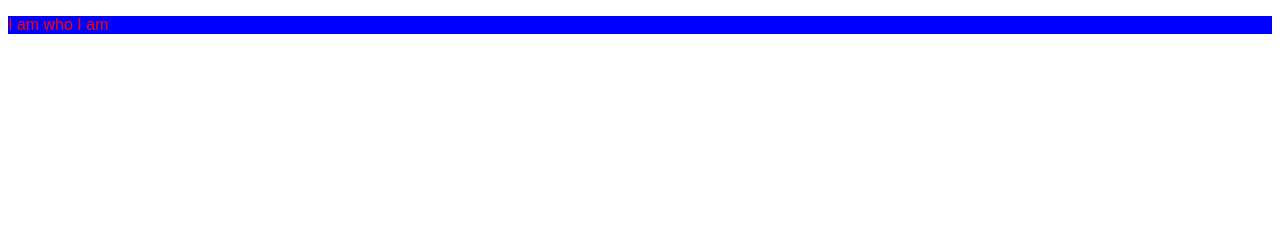
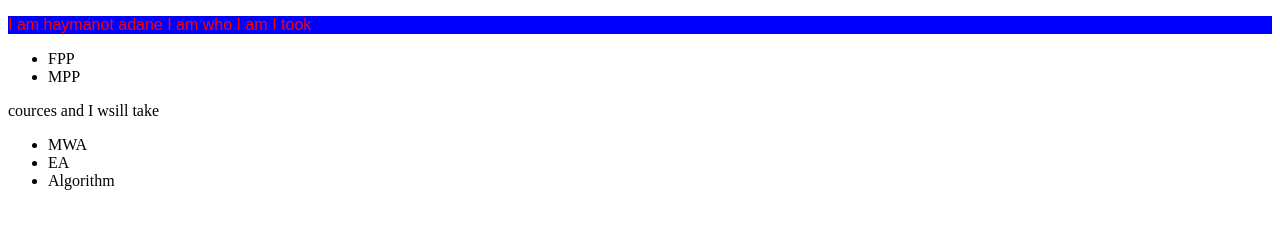
Before and after one commit to haymanot12/haymanot.github.io, a plain HTML site: page aboutme.html in a window 1280 px wide. Drawn offline with Linux system fonts and the light colour scheme.

Commit message:
Update aboutme.html

```diff
--- a/aboutme.html
+++ b/aboutme.html
@@ -9,7 +9,20 @@
   </head>
   <body>
     <p>
+
+      I am haymanot adane
       I am who I am
+      I  <span>took</span>
+      <ul>
+        <li> FPP</li>
+        <li> MPP</li>
+    </ul>
+    cources and I wsill take
+    <ul>
+        <li> MWA</li>
+        <li> EA </li>
+        <li> Algorithm</li>
+    </ul>
     </p>
 
   </body>
```
